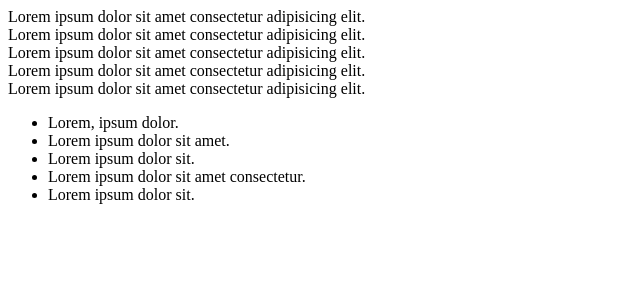
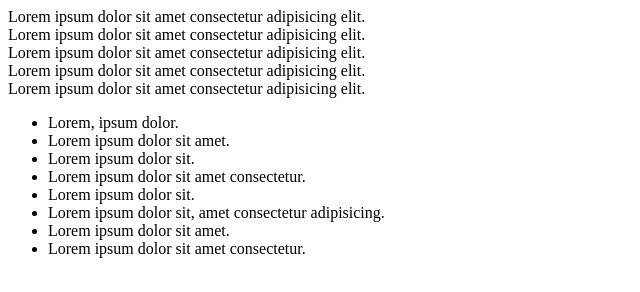
Before and after one commit to MaratIsmailow/Tasktest_1, a plain HTML site: page index.html in a window 1280 px wide. Shown: the whole page, without its empty margins (0-640 px from the left). Drawn offline with Linux system fonts and the light colour scheme.

Commit message:
test4_branch

```diff
--- a/index.html
+++ b/index.html
@@ -20,6 +20,9 @@
           <li>Lorem ipsum dolor sit.</li>
           <li>Lorem ipsum dolor sit amet consectetur.</li>
           <li>Lorem ipsum dolor sit.</li>
+          <li>Lorem ipsum dolor sit, amet consectetur adipisicing.</li>
+          <li>Lorem ipsum dolor sit amet.</li>
+          <li>Lorem ipsum dolor sit amet consectetur.</li>
     </ul>
 
 </body>
```
